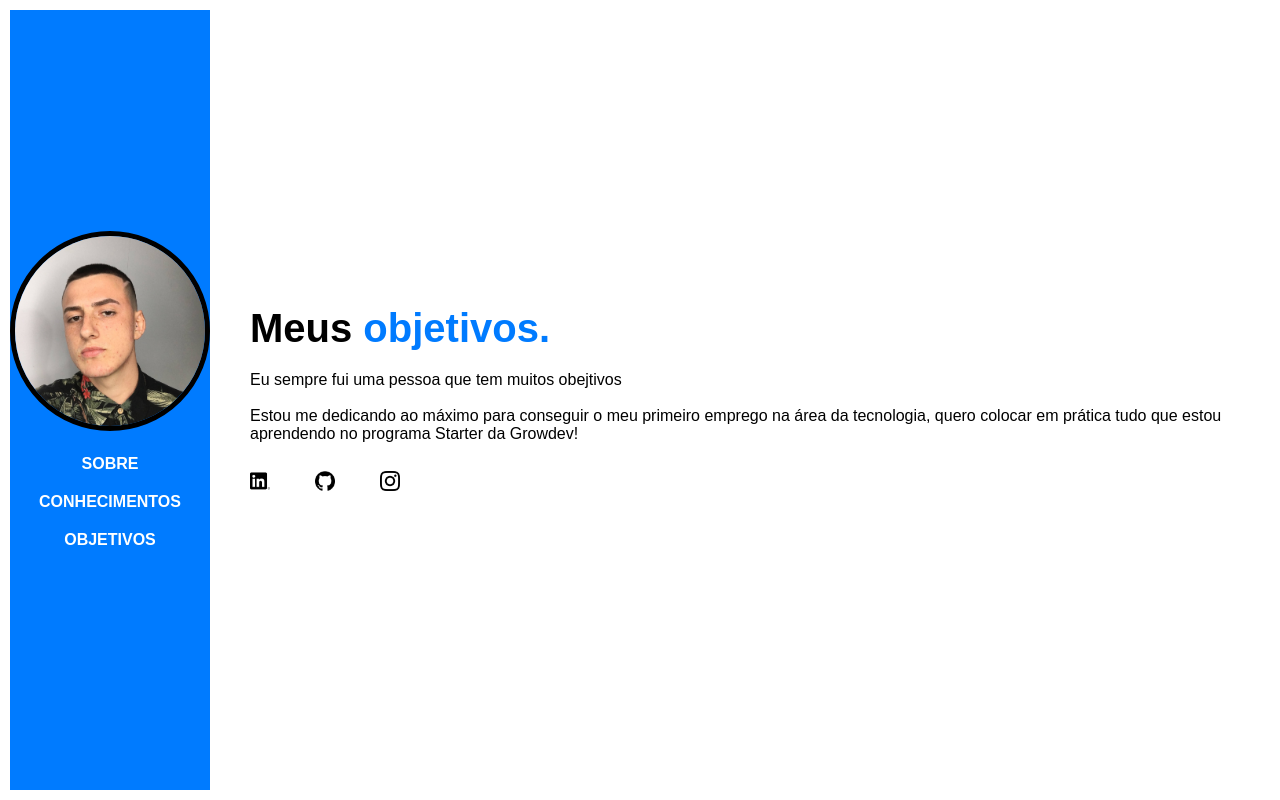
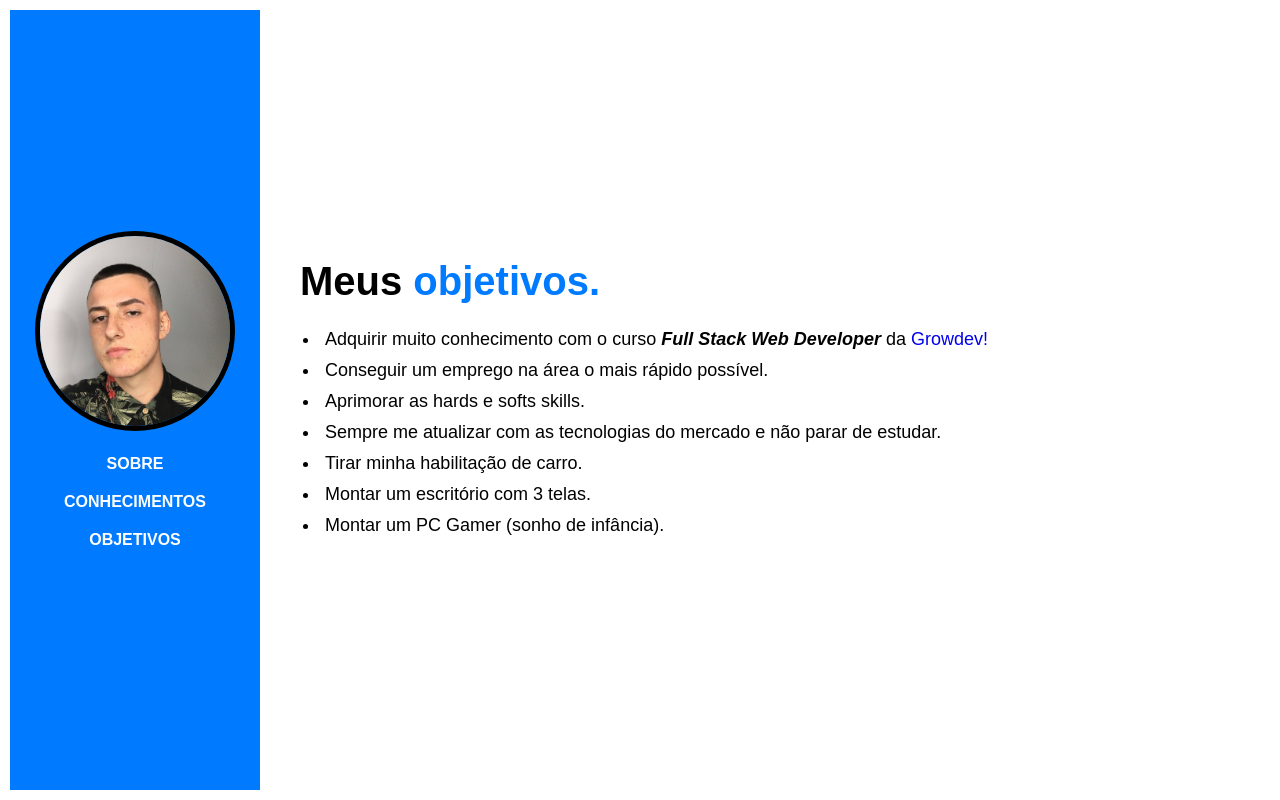
Before and after one commit to cassianosilvaa/Atividade-Final-de-Modulo, a plain HTML site: page currículo/objetivos.html in a window 1280 px wide. Drawn offline with Linux system fonts and the light colour scheme.

Commit message:
reajuste-2

```diff
--- a/currículo/CSS/styles.css
+++ b/currículo/CSS/styles.css
@@ -42,6 +42,10 @@ span {
     color: #007bff;
 }
 
+li::marker {
+    font-weight: bold;
+}
+
 #self {
     height: 200px;
     border-radius: 50%;
@@ -49,11 +53,27 @@ span {
 }
 
 #conhecimentos {
-    font-size: x-large;
+    font-size: large;
     display: flex;
     flex-direction: column;
     padding-left: 20px;
 }
+
+#conhecimentos li {
+    padding: 5px;
+}
+
+#objetivos {
+    font-size: large;
+    display: flex;
+    flex-direction: column;
+    padding-left: 20px;
+}
+
+#objetivos li {
+    padding: 5px;
+}
+
 
 #large {
     display: flex;
--- a/currículo/objetivos.html
+++ b/currículo/objetivos.html
@@ -16,9 +16,11 @@
         <header>
             <section>
                 <figure>
+                    <!-- img centralizada -->
                     <img id="self" src="./img-icon/self.JPG" alt="" />
                 </figure>
                 <nav>
+                    <!-- navegação com listas centralizadas -->
                     <ol class="li-center">
                         <li class="li-center">
                             <strong
@@ -56,60 +58,26 @@
         </header>
         <main>
             <section>
+                <!-- conteúdo principal -->
                 <h2>Meus <span>objetivos.</span></h2>
-                <p>Eu sempre fui uma pessoa que tem muitos obejtivos</p>
-                <article class="font">
-                    <p></p>
-                </article>
-                <br />
-                <p>
-                    Estou me dedicando ao máximo para conseguir o meu primeiro
-                    emprego na área da tecnologia, quero colocar em prática tudo
-                    que estou aprendendo no programa Starter da Growdev!
-                </p>
-            </section>
-            <br />
-            <section>
-                <nav>
-                    <ol id="large">
-                        <li class="inline">
-                            <a
-                                href="https://www.linkedin.com/in/cassiano-silva-51469b240/"
-                                target="_blank"
-                            >
-                                <img
-                                    class="icon"
-                                    src="./img-icon/linkedin.png"
-                                    alt="linkedin-icon"
-                                />
-                            </a>
-                        </li>
-                        <li class="inline">
-                            <a
-                                href="https://github.com/cassianosilvaa"
-                                target="_blank"
-                            >
-                                <img
-                                    class="icon"
-                                    src="./img-icon/github.png"
-                                    alt="github-icon"
-                                />
-                            </a>
-                        </li>
-                        <li class="inline">
-                            <a
-                                href="https://www.instagram.com/silva.cassiano/"
-                                target="_blank"
-                            >
-                                <img
-                                    class="icon"
-                                    src="./img-icon/instagram.png"
-                                    alt="instagram-icon"
-                                />
-                            </a>
-                        </li>
-                    </ol>
-                </nav>
+                <ul id="objetivos">
+                    <li>
+                        Adquirir muito conhecimento com o curso
+                        <strong><em>Full Stack Web Developer</em></strong> da
+                        <a href="https://www.growdev.com.br/" target="_blank">Growdev!</a>
+                    </li>
+                    <li>
+                        Conseguir um emprego na área o mais rápido possível.
+                    </li>
+                    <li>Aprimorar as hards e softs skills.</li>
+                    <li>
+                        Sempre me atualizar com as tecnologias do mercado e não
+                        parar de estudar.
+                    </li>
+                    <li>Tirar minha habilitação de carro.</li>
+                    <li>Montar um escritório com 3 telas.</li>
+                    <li>Montar um PC Gamer (sonho de infância).</li>
+                </ul>
             </section>
         </main>
     </body>
```
Also changed, not shown: currículo/conhecimentos.html (+2 -0 lines), currículo/index.html (+8 -3 lines).
